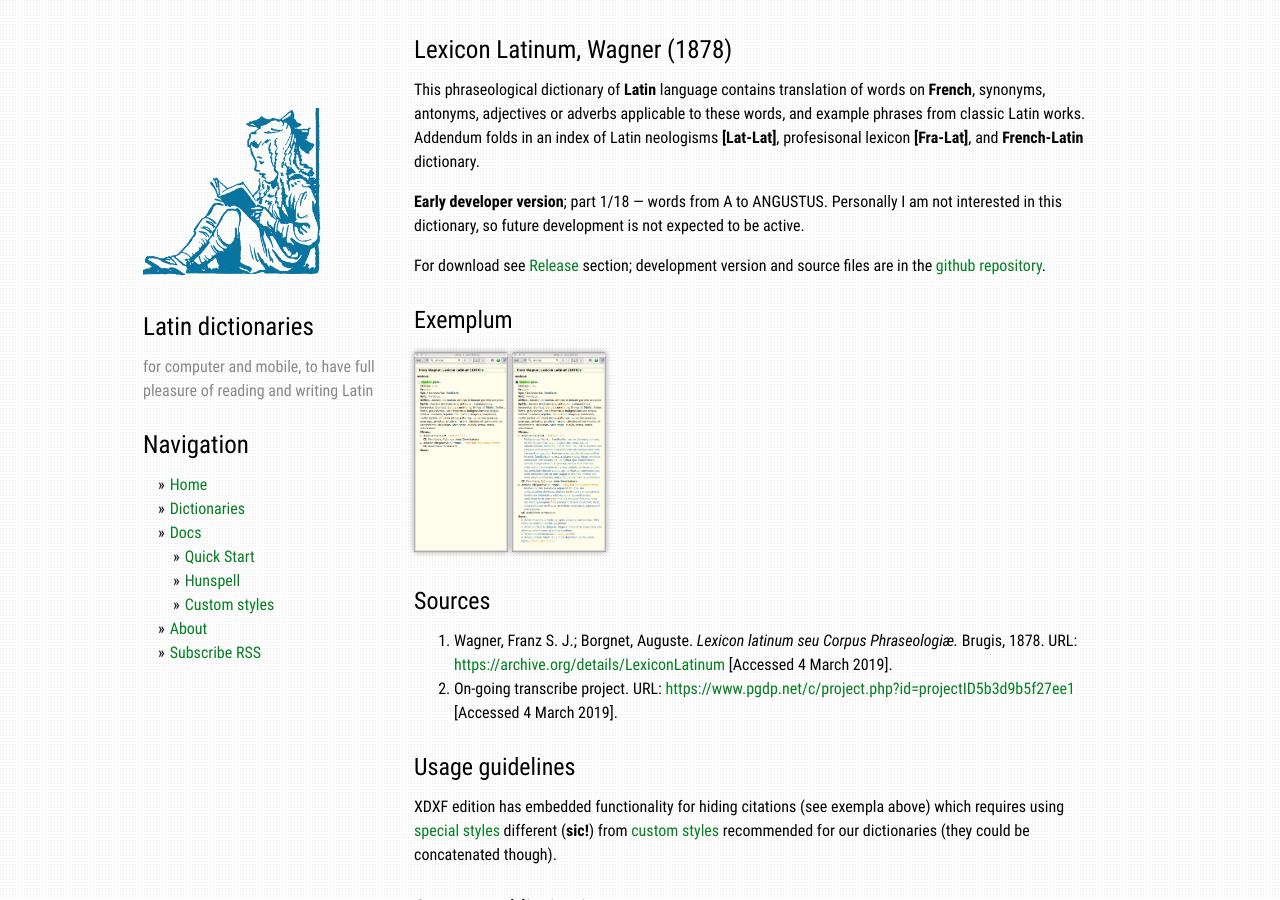
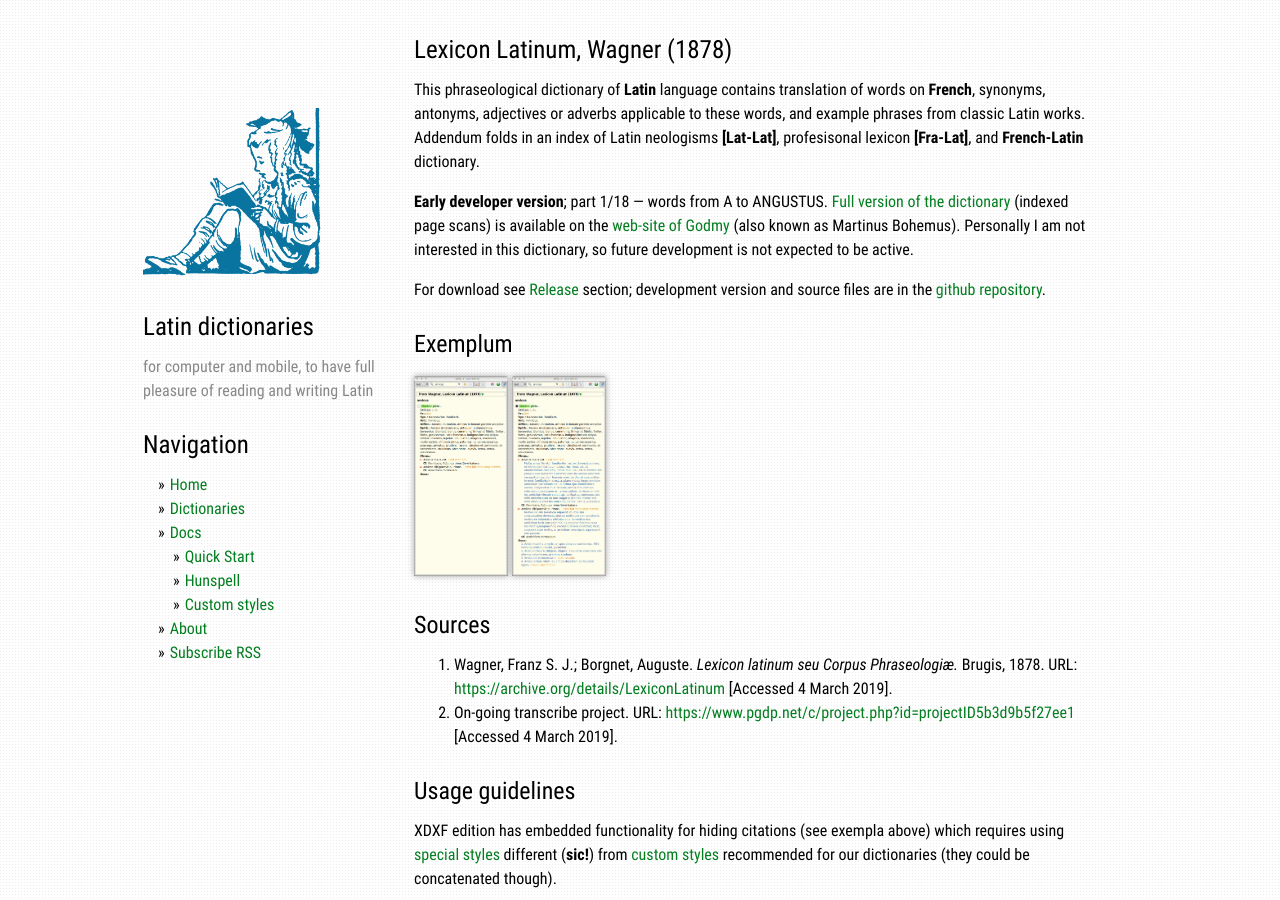
Before and after one commit to nikita-moor/dictionaries, a Jekyll site: the page built from _dictionaries/Wagner1878.md, in a window 1280 px wide and 900 px high. Built offline with Jekyll 4.4.1, drawn with Linux system fonts in a browser that asks for light colours.

Commit message:
README.md add links to Godmy

```diff
--- a/_dictionaries/Wagner1878.md
+++ b/_dictionaries/Wagner1878.md
@@ -10,7 +10,7 @@ comment: suspended
 
 This phraseological dictionary of **Latin** language contains translation of words on **French**, synonyms, antonyms, adjectives or adverbs applicable to these words, and example phrases from classic Latin works. Addendum folds in an index of Latin neologisms **[Lat-Lat]**, profesisonal lexicon **[Fra-Lat]**, and **French-Latin** dictionary.
 
-**Early developer version**; part 1/18 — words from A to ANGUSTUS. Personally I am not interested in this dictionary, so future development is not expected to be active.
+**Early developer version**; part 1/18 — words from A to ANGUSTUS. [Full version of the dictionary][3] (indexed page scans) is available on the [web-site of Godmy][4] (also known as Martinus Bohemus). Personally I am not interested in this dictionary, so future development is not expected to be active.
 
 For download see [Release][101] section; development version and source files are in the [github repository][1].
 
```
Also changed, not shown: other parts of _dictionaries/Wagner1878.md (+3 -0 lines).
